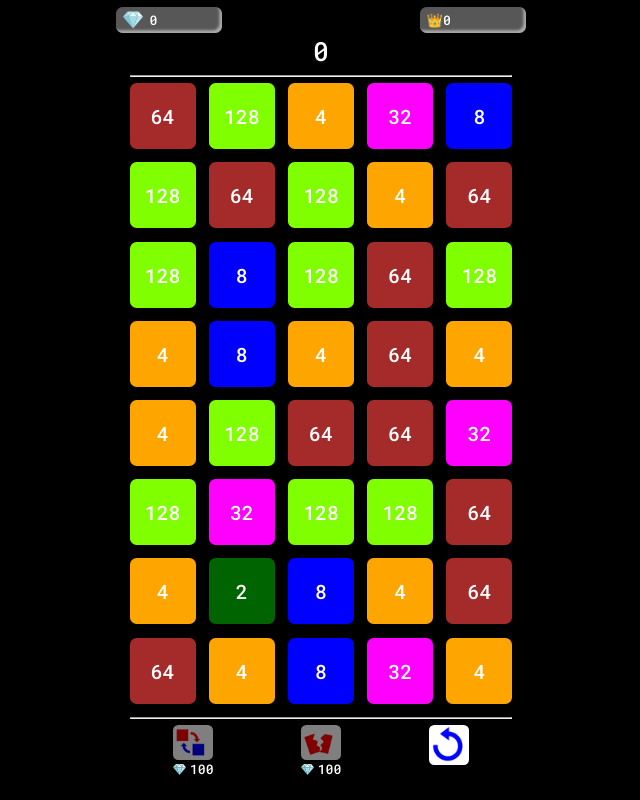
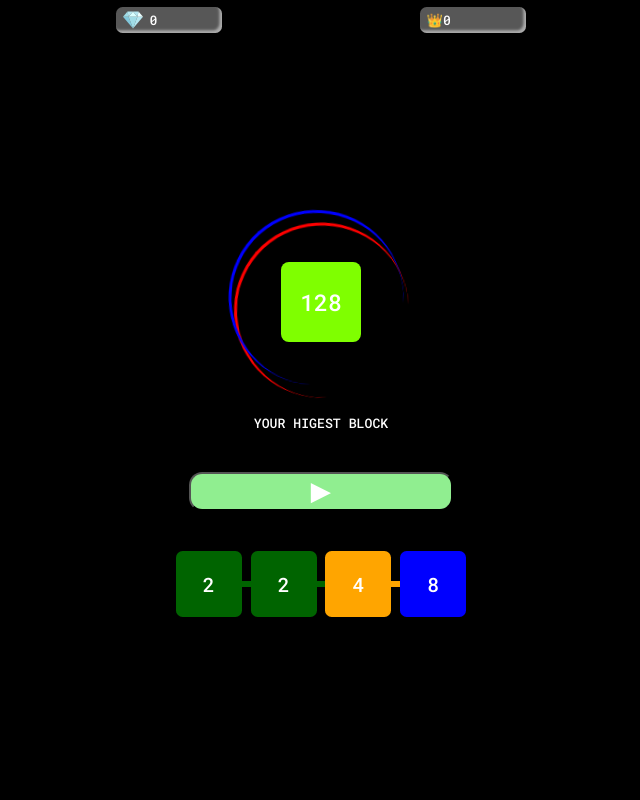
Before and after one commit to KremeshevD/2048_-game, a React (Create React App) app: page / in a window 1280 px wide. Shown: the whole page, without its empty margins (319-959 px from the left). Built offline with nearby package versions, Linux system fonts and the light colour scheme.

Commit message:
Tutorial

```diff
--- a/src/Store/gameReducer.js
+++ b/src/Store/gameReducer.js
@@ -19,7 +19,7 @@ const initialState = {
   isDestroyMode: false,
   isRestartMode: false,
   selectedCells: [],
-  isRestored: savedGame ? true : false,
+  isRestored: true,
   recordScore: parseInt(localStorage.getItem('recordScore')) || 0,
   diamonds: parseInt(localStorage.getItem('diamonds')) || 0,
   newDiamonds: 0
--- /dev/null
+++ b/src/Utils/getColor.js
@@ -0,0 +1,5 @@
+import { COLORS } from "../Game/config"
+
+export const getColor = (value) => {
+    return COLORS[value%COLORS.length]
+}
--- a/src/components/StartScren/StartScreen.jsx
+++ b/src/components/StartScren/StartScreen.jsx
@@ -2,6 +2,7 @@ import { useMemo } from 'react';
 import { useDispatch, useSelector } from 'react-redux';
 import { setRestartMode, restoreGame } from '../../Store/gameReducer';
 import { Cell } from '../Cell/Cell';
+import { Tutorial } from '../Tutorial/Tutorial';
 import s from './StartScreen.module.css'
 
 export const StartScreen = () => {
@@ -19,6 +20,7 @@ export const StartScreen = () => {
       },
     };
   }, []);
+
   return (
     <div className={s.container}>
       <div className={s.cellArea}>
@@ -30,6 +32,7 @@ export const StartScreen = () => {
       <button className={s.btn} onClick={() => dispatch(restoreGame())}>
         &#9654;
       </button>
+      <Tutorial />
     </div>
   );
 };
--- /dev/null
+++ b/src/components/Tutorial/Tutorial.jsx
@@ -0,0 +1,54 @@
+import { getColor } from "../../Utils/getColor"
+import { Cell } from "../Cell/Cell"
+import { Path } from "../Path/Path"
+import s from './Tutorial.module.css'
+
+export const Tutorial = () => {
+    const cells = [
+        {
+          value: 1
+        },
+        {
+          value: 1
+        },
+        {
+          value: 2
+        },
+        {
+          value: 3
+        }
+      ]
+      const pathSegments = [
+        {
+          ys: 2.25,
+          length: 5,
+          xs: 2.5,
+          height: 0.5,
+          color: getColor(1),
+          angle: 0
+        },
+        {
+          ys: 2.25,
+          length: 5,
+          xs: 7.5,
+          height: 0.5,
+          color: getColor(1),
+          angle: 0
+        },
+        {
+          ys: 2.25,
+          length: 5,
+          xs: 12.5,
+          height: 0.5,
+          color: getColor(2),
+          angle: 0
+        },
+    ]
+
+    return (
+        <div className={s.tutorial}>
+            {cells.map( item => <Cell  cell={item}/>)}
+            <Path path={pathSegments}/>
+        </div>
+    )
+}
--- /dev/null
+++ b/src/components/Tutorial/Tutorial.module.css
@@ -0,0 +1,7 @@
+.tutorial {
+    height: 5rem;
+    width: 22rem;
+    position: relative;
+    display: flex;
+    justify-content: space-between;
+}
```
